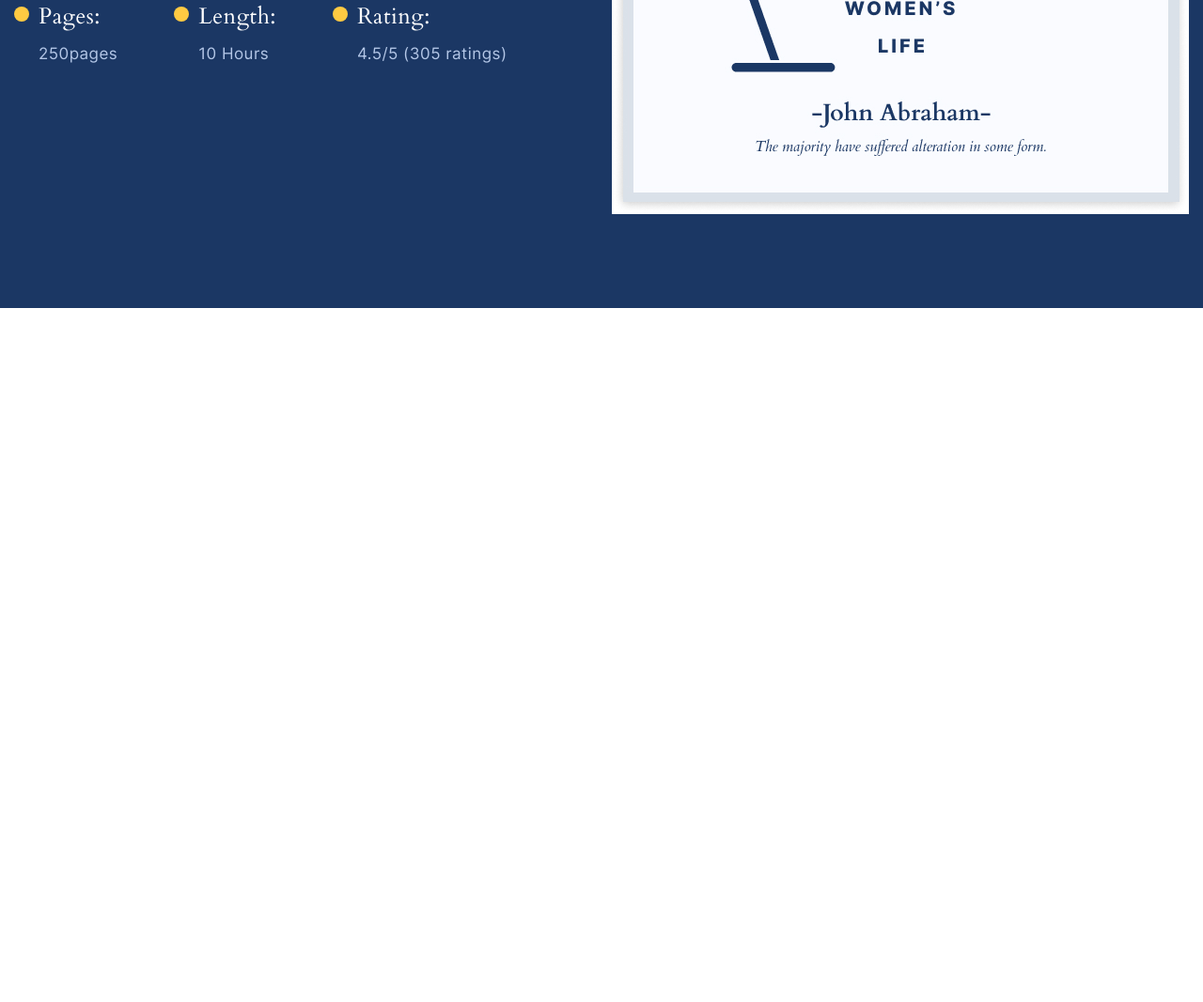
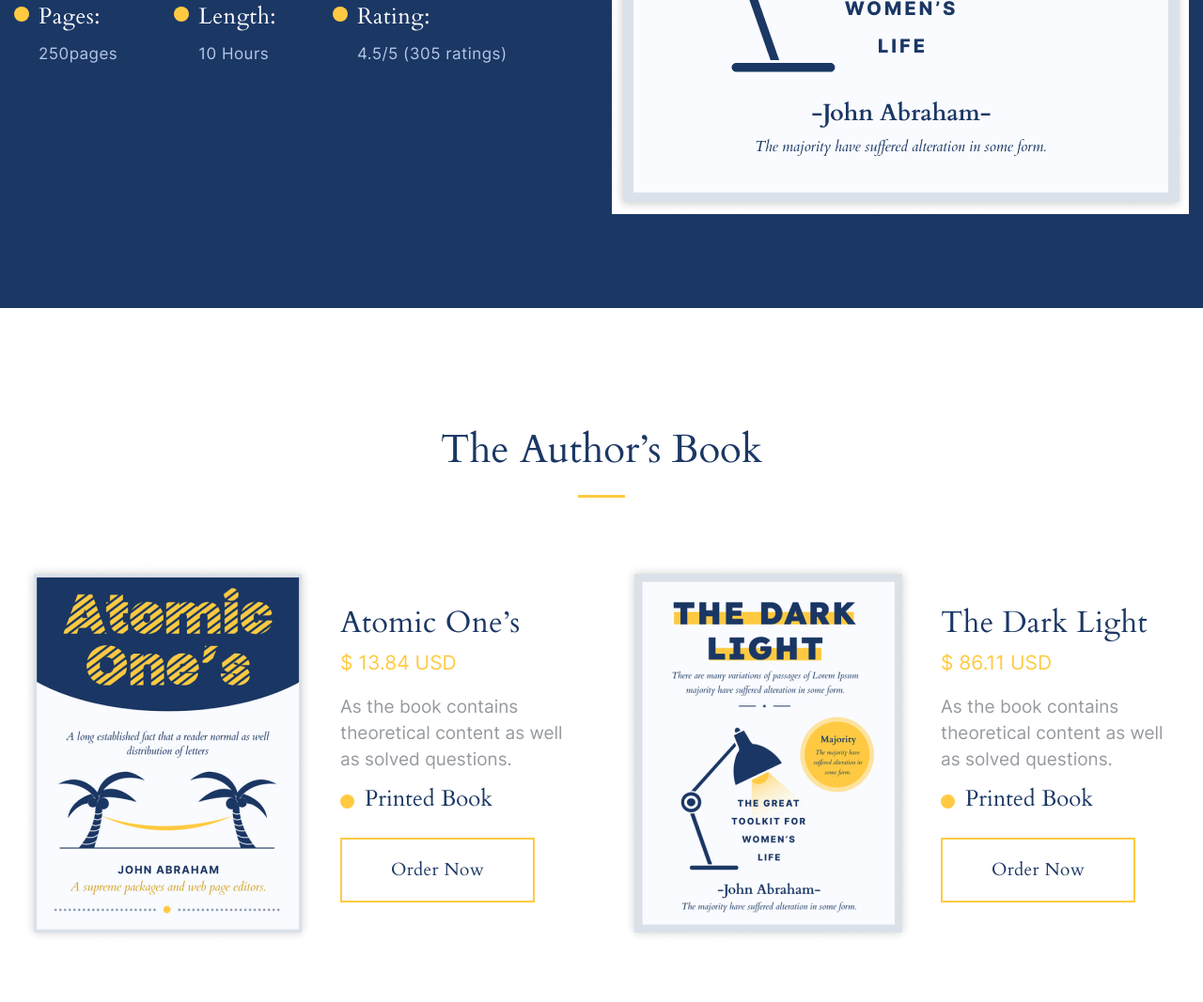
Before and after one commit to Batmankoff/pages, a website: page app/index.html in a window 1280 px wide. Shown: the part 806-1873 px from the top of the page at 94% size. Before the commit the page ends 1134 px from the top, so only its background shows below. Drawn offline with nearby package versions, Linux system fonts and the light colour scheme; files that its build step writes are made by us from their sources.

Commit message:
added books

```diff
--- a/app/index.html
+++ b/app/index.html
@@ -137,6 +137,40 @@
       </div>
     </section>
 
+    <section class="books">
+      <div class="container">
+        <div class="books__inner">
+          <h2 class="title books__title">
+            The Author’s Book
+          </h2>
+          <div class="books__box">
+            <div class="book">
+              <img class="book__img" src="images/book-1.jpg" alt=" book images ">
+              <div class="book__desc">
+                <h3 class="book__desc-title">Atomic One’s</h3>
+                <p class="book__desc-price">$ 13.84 USD</p>
+                <p class="book__desc-text">
+                  As the book contains theoretical content as well as solved questions.
+                </p>
+                <p class="book__desc-format">Printed Book</p>
+                <button class="book__desc-btn">Order Now</button>
+              </div>
+            </div>
+            <div class="book">
+              <img class="book__img" src="images/book-2.jpg" alt=" book images ">
+              <div class="book__desc">
+                <h3 class="book__desc-title">The Dark Light</h3>
+                <p class="book__desc-price">$ 86.11 USD</p>
+                <p class="book__desc-text">As the book contains theoretical content as well as solved questions.</p>
+                <p class="book__desc-format">Printed Book</p>
+                <button class="book__desc-btn">Order Now</button>
+              </div>
+            </div>
+          </div>
+        </div>
+      </div>
+    </section>
+
   </main>
 
 
--- a/app/scss/_global.scss
+++ b/app/scss/_global.scss
@@ -6,6 +6,7 @@ body {
 body {
   font-size: 19px;
   @extend %inter-400;
+  font-style: normal;
   display: flex;
   flex-direction: column;
 
@@ -20,3 +21,27 @@ body {
   margin: 0 auto;
   padding: 0 15px;
 }
+
+.title {
+  @extend %cardo-400;
+  font-size: 42px;
+  line-height: 50px;
+  text-align: center;
+  text-transform: capitalize;
+  color: #1B3764;
+  padding-bottom: 26px;
+  position: relative;
+
+  &::before {
+    content: "";
+    position: absolute;
+    bottom: 0;
+    left: 0;
+    right: 0;
+    margin: 0 auto;
+    width: 50px;
+    height: 3px;
+    background-color: #FFCA42;
+    ;
+  }
+}
--- a/app/scss/blocks/_books.scss
+++ b/app/scss/blocks/_books.scss
@@ -0,0 +1,93 @@
+.books {
+  padding: 126px 0 150px;
+
+  &__title {
+    margin-bottom: 10px;
+  }
+
+  &__box {
+    display: flex;
+    align-items: center;
+    padding: 60px 10px;
+  }
+}
+
+.book {
+  display: flex;
+  align-items: center;
+
+  &__img {
+    margin-right: 30px;
+  }
+
+  &__desc {
+    max-width: 287px;
+  }
+
+  &__desc-title {
+    @extend %cardo-400;
+    font-size: 32px;
+    line-height: 38px;
+    letter-spacing: 0.32px;
+    color: $title;
+    margin-bottom: 7px;
+  }
+
+  &__desc-price {
+    @extend %inter-400;
+    font-size: 21px;
+    line-height: 33px;
+    color: #FFCA42;
+    margin-bottom: 17px;
+  }
+
+  &__desc-text {
+    @extend %inter-400;
+    font-size: 19px;
+    line-height: 28px;
+    color: #969AA0;
+    margin-bottom: 13px;
+  }
+
+  &__desc-format {
+    @extend %cardo-400;
+    font-size: 24px;
+    line-height: 29px;
+    color: #1B3764;
+    padding-left: 26px;
+    margin-bottom: 27px;
+    position: relative;
+
+    &::before {
+      content: "";
+      position: absolute;
+      width: 15px;
+      height: 15px;
+      left: 0;
+      top: 10px;
+      background-color: #FFCA42;
+      border-radius: 50%;
+    }
+  }
+
+  &__desc-btn {
+    @extend %cardo-400;
+    font-size: 19px;
+    line-height: 28px;
+    letter-spacing: 0.38px;
+    color: #1B3764;
+    padding: 18px 52px 19px;
+    background-color: #fff;
+    border: 2px solid #FFCA42;
+    cursor: pointer;
+
+    &:active {
+      transform: translateY(-1px);
+      box-shadow: 0 5px 10px rgba(0, 0, 0, 0.2);
+    }
+  }
+
+  &+.book {
+    margin-left: 48px;
+  }
+}
```
Also changed, not shown: app/scss/blocks/_top.scss (+5 -2 lines), app/images/book-1.jpg (added), app/images/book-2.jpg (added).
